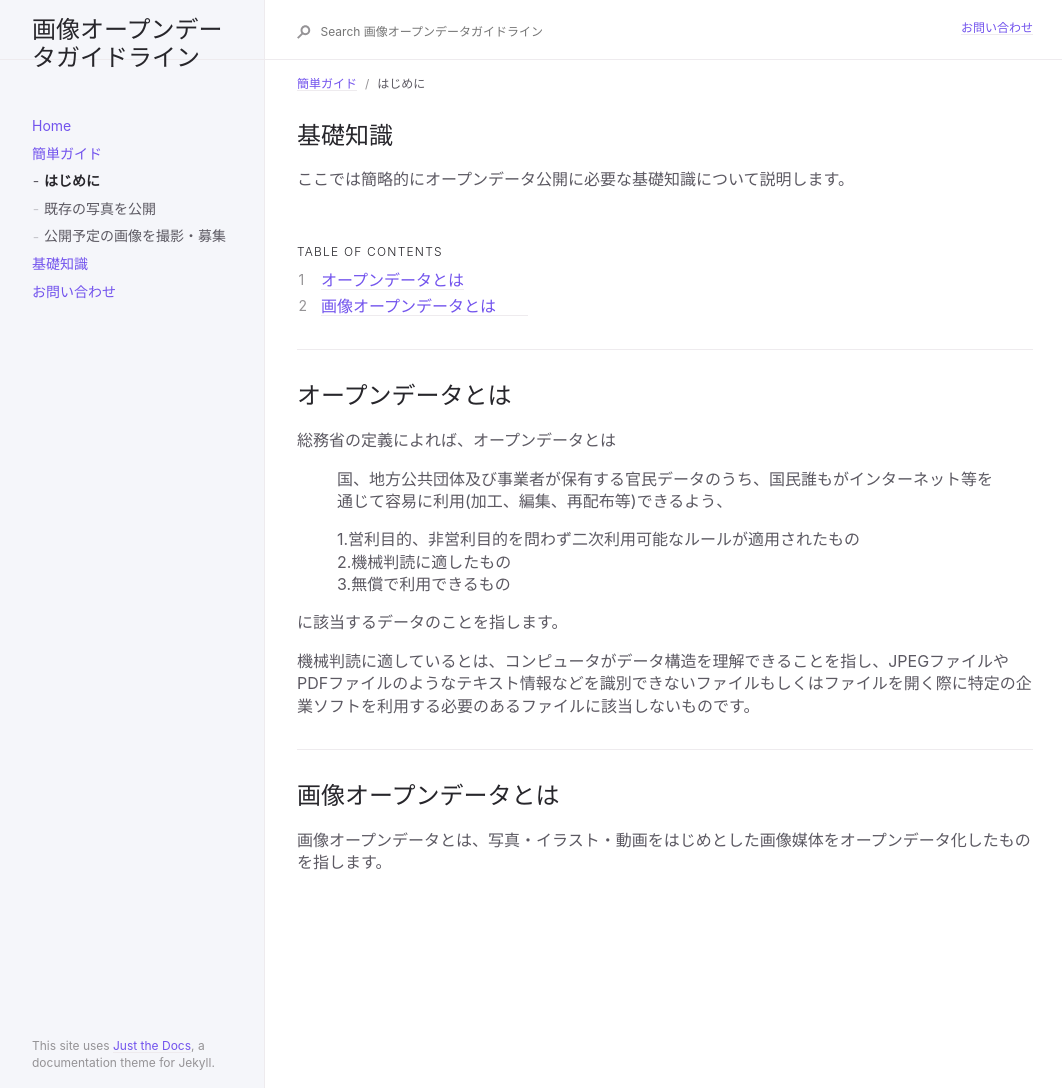
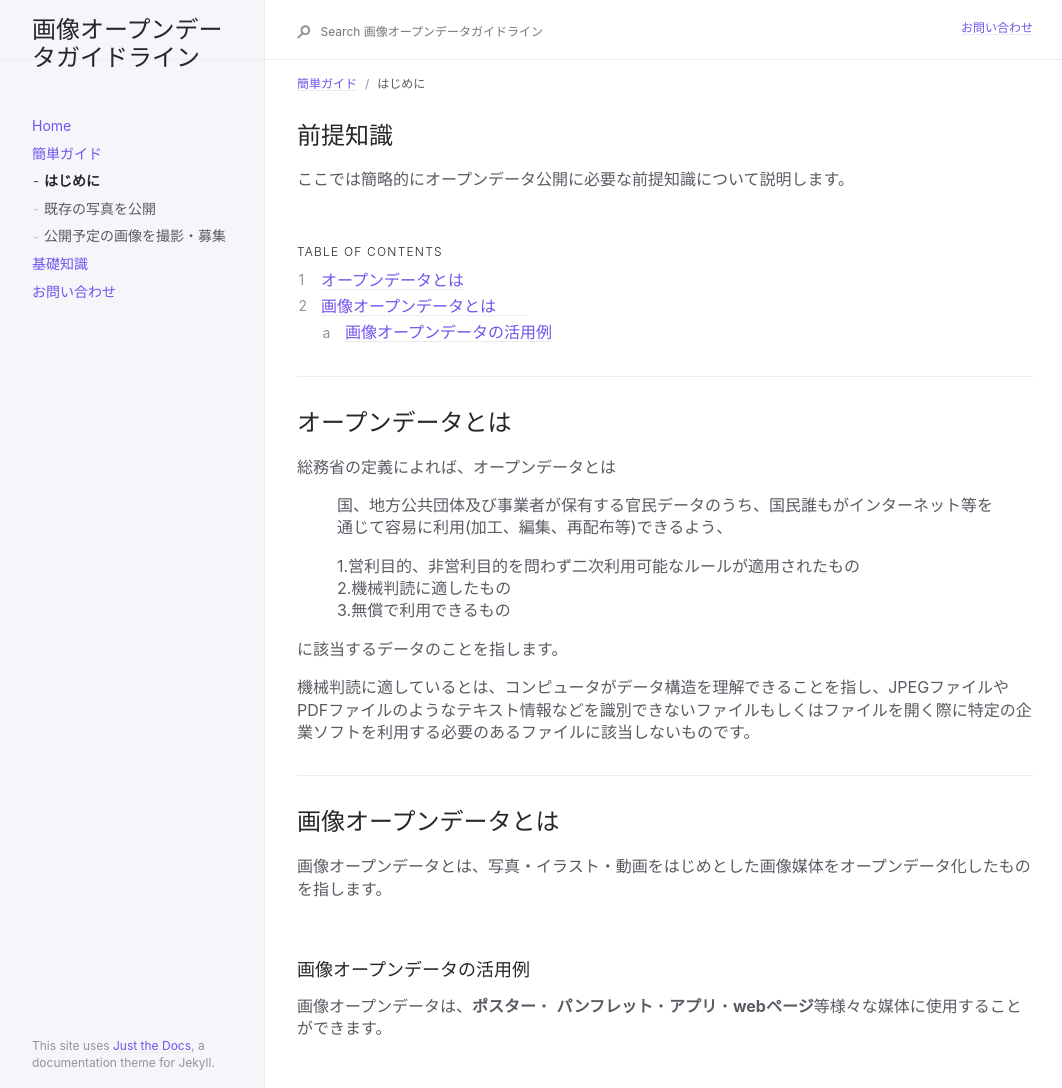
Before and after one commit to ayane0321/image-opendata-guide, a Jekyll site: the page built from docs/quick/start.md, in a window 1280 px wide. Shown: the whole page, without its empty margins (91-1153 px from the left). Built offline with Jekyll 4.4.1, drawn with Linux system fonts in a browser that asks for light colours.

Commit message:
change sentence

```diff
--- a/docs/quick/start.md
+++ b/docs/quick/start.md
@@ -5,9 +5,9 @@ nav_order: 1
 parent: 簡単ガイド
 ---
 
-## 基礎知識
+## 前提知識
 {: .no_toc }
-ここでは簡略的にオープンデータ公開に必要な基礎知識について説明します。
+ここでは簡略的にオープンデータ公開に必要な前提知識について説明します。
 
 
 
@@ -41,3 +41,5 @@ parent: 簡単ガイド
 
 
 <br>
+### 画像オープンデータの活用例
+画像オープンデータは、**ポスター**・ **パンフレット**・**アプリ**・**webページ**等様々な媒体に使用することができます。
```
